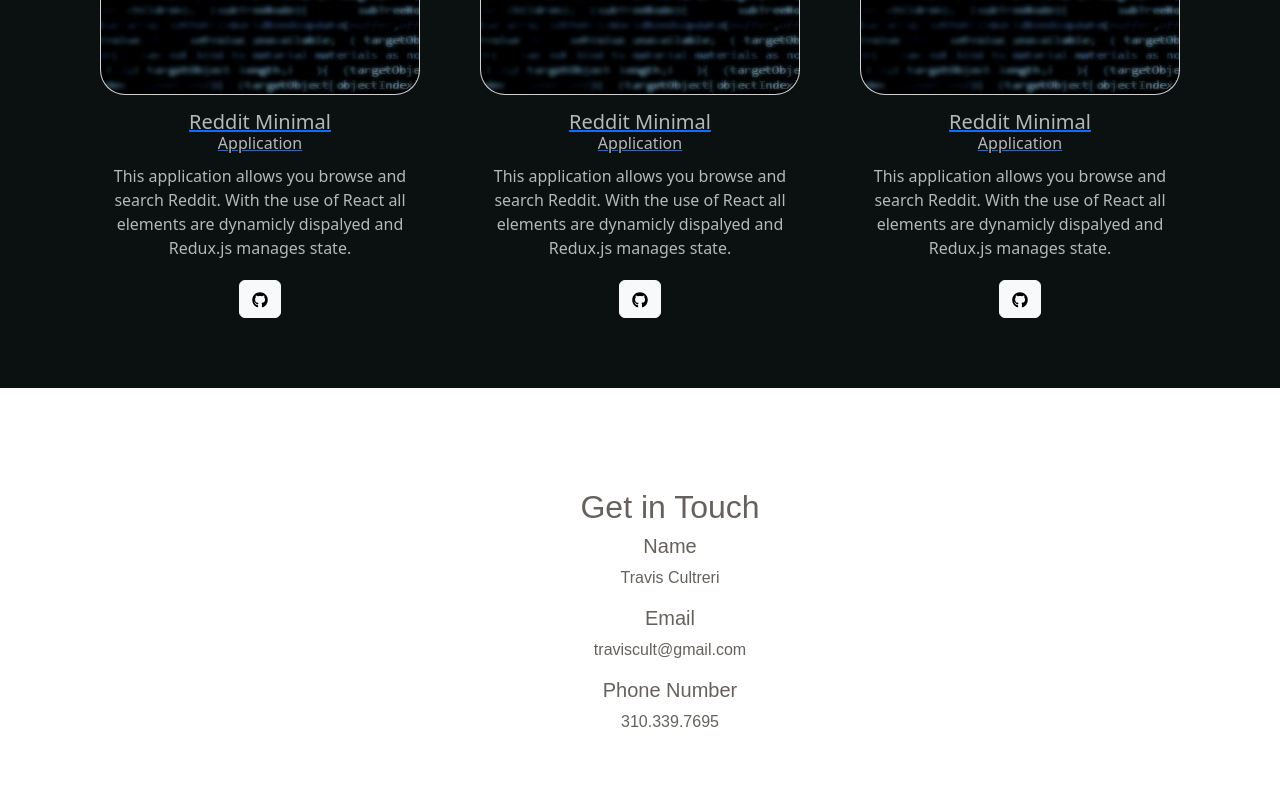
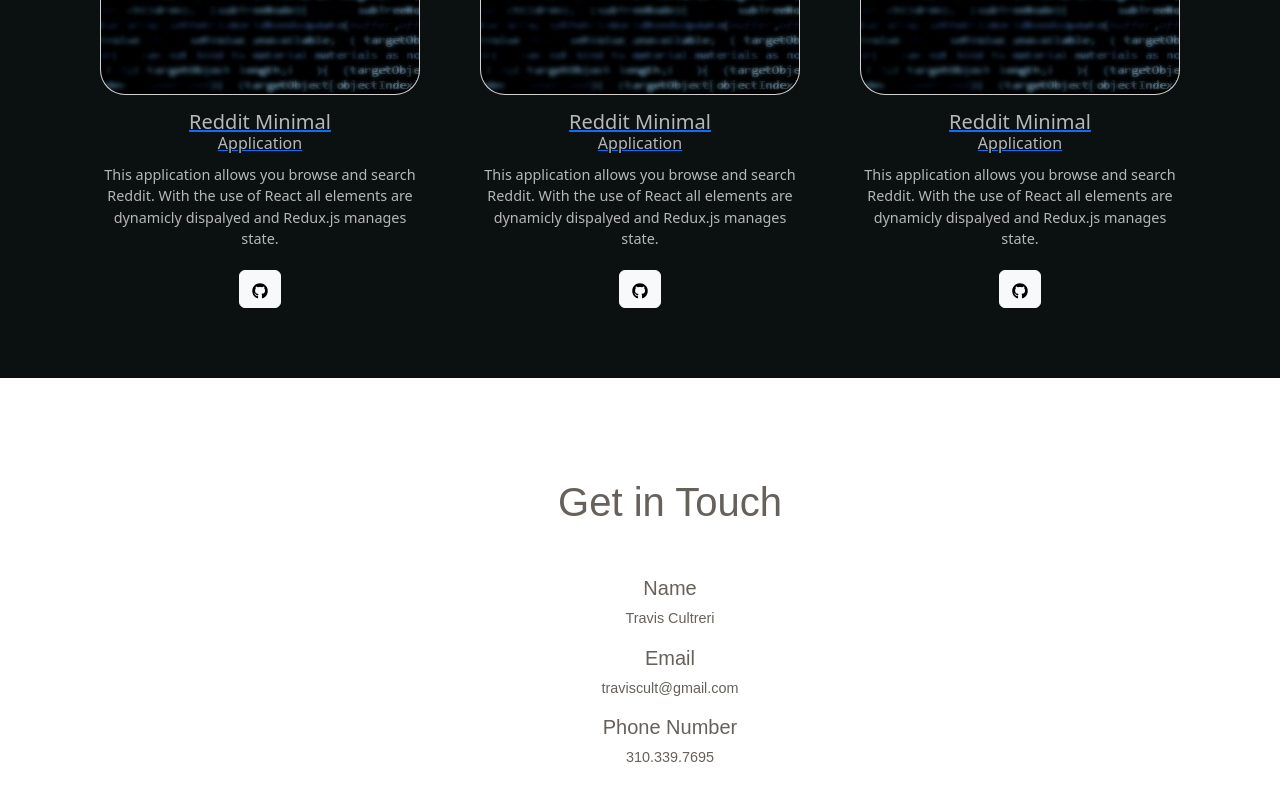
Before and after one commit to traviscult/portfiolio-website, a React (Create React App) app: page / in a window 1280 px wide. Shown: the part 1300-2100 px from the top of the page. Built offline with nearby package versions, Linux system fonts and the light colour scheme.

Commit message:
added styling ot conact section

```diff
--- a/src/components/Footer/Footer.css
+++ b/src/components/Footer/Footer.css
@@ -1,5 +1,17 @@
 .contact {
   color: rgb(102, 97, 91);
-  font-family: Arial, Helvetica, sans-serif;
   margin: 100px;
+  font-family: "Montserrat", sans-serif;
 }
+.contact-title {
+  font-size: 5vh;
+  margin-bottom: 50px;
+}
+h5 {
+  font-weight: 400;
+  font-size: 2.5vh;
+}
+p {
+  font-weight: 200;
+  font-size: 1.8vh;
+}
--- a/src/components/Footer/Footer.js
+++ b/src/components/Footer/Footer.js
@@ -7,7 +7,7 @@
       <Container className="contact">
         <Row>
           <Col className="ml-auto mr-auto">
-            <h2 className="text-center">Get in Touch</h2>
+            <h2 className="text-center contact-title">Get in Touch</h2>
             <Form className="contact-form">
               <Row>
                 <Col className="text-center">
```
